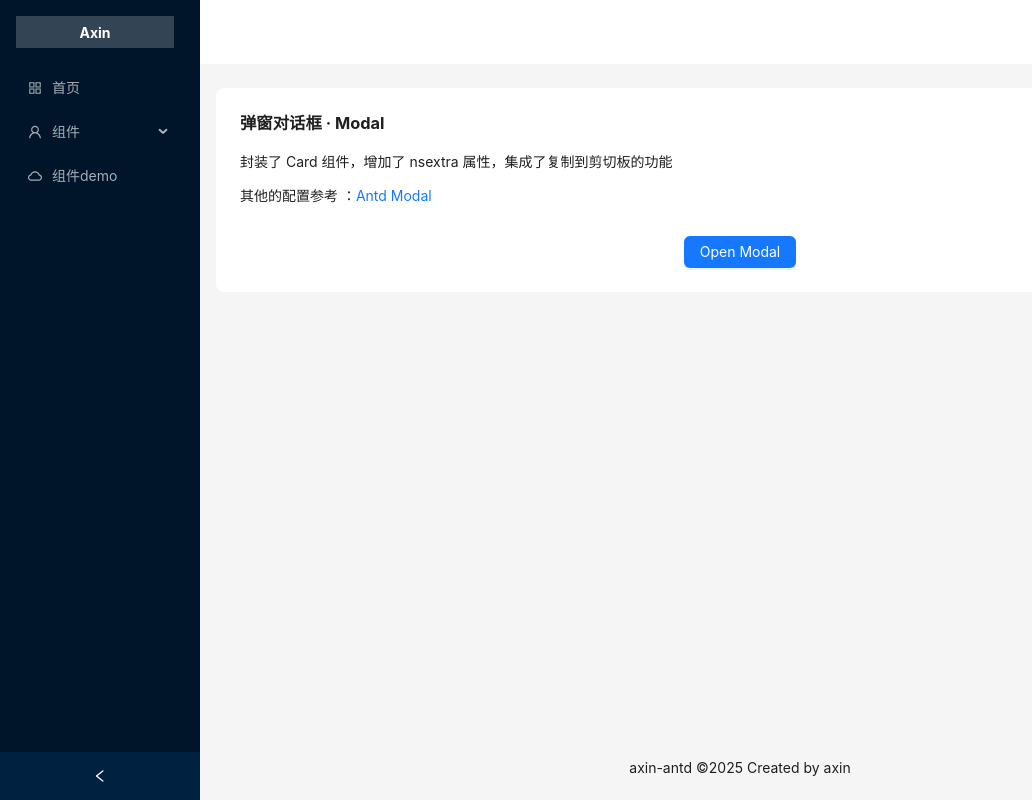
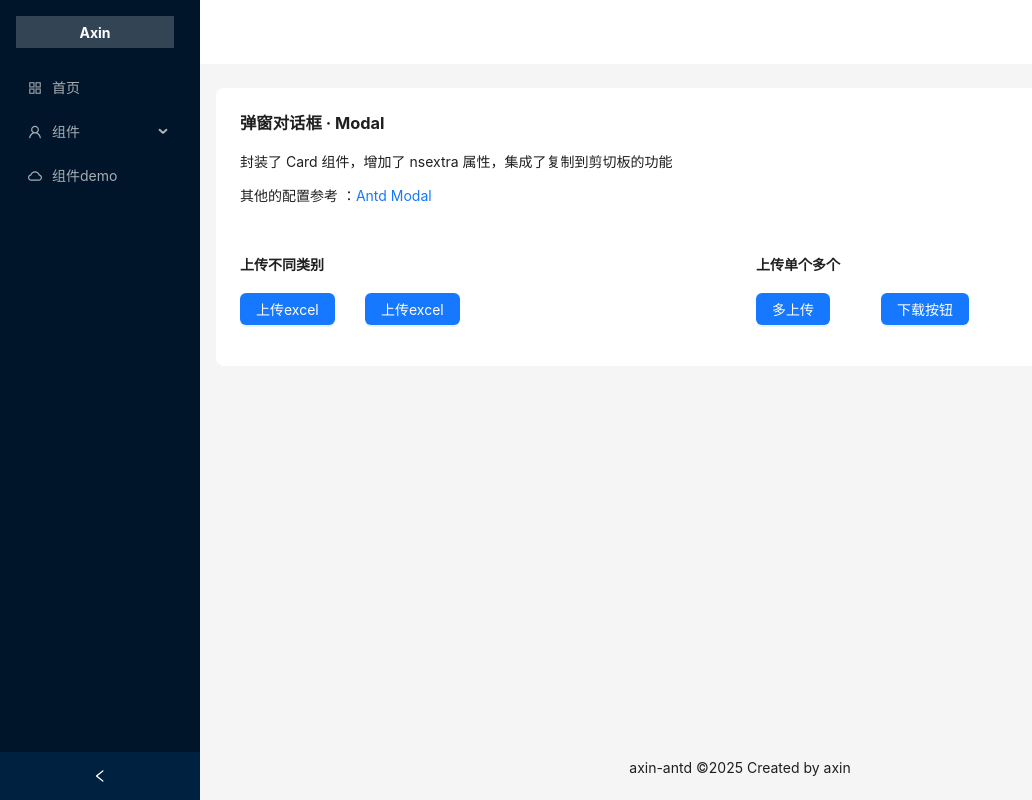
Before and after one commit to sexxOyxin/axin-antd, a React (Vite) app: page /zujian/modal in a window 1280 px wide. Shown: the whole page, without its empty margins (0-1032 px from the left). Built offline with nearby package versions, Linux system fonts and the light colour scheme.

Commit message:
update modal

```diff
--- a/src/pages/zujian/modal/CustomModal.tsx
+++ b/src/pages/zujian/modal/CustomUploadModal.tsx
@@ -1,7 +1,14 @@
 import React, { useState } from 'react';
 import { Button, Modal } from 'antd';
 
-const App: React.FC = () => {
+interface CustomModalProps {
+  btnText: string;
+}
+
+interface WrapperProps {
+  props: CustomModalProps;
+}
+const App: React.FC<WrapperProps> = ({props: {btnText}}) => {
   const [isModalOpen, setIsModalOpen] = useState(false);
 
   const showModal = () => {
@@ -19,7 +26,7 @@ const App: React.FC = () => {
   return (
     <>
       <Button type="primary" onClick={showModal}>
-        Open Modal
+      {btnText}
       </Button>
       <Modal
         title="Basic Modal"
--- a/src/pages/zujian/modal/index.tsx
+++ b/src/pages/zujian/modal/index.tsx
@@ -1,18 +1,61 @@
-import React from 'react';
-import CustomModal from './CustomModal';
+import React, { useState } from 'react';
+import { Button, Col, Radio, Row, Slider, Space } from 'antd';
+import type { ConfigProviderProps } from 'antd';
+import CustomUploadModal from './CustomUploadModal';
 import '../index.css'
 
 const App: React.FC = () => {
+  const props1 = {
+    btnText: '上传excel'
+  };
+  const props2 = {
+    btnText: '上传excel'
+  };
+  const props3 = {
+    btnText: '多上传'
+  };
+  const props4 = {
+    btnText: '下载按钮'
+  };
+  const props5 = {
+    btnText: '下载按钮'
+  };
+  const props6 = {
+    btnText: '下载按钮'
+  };
   return (
-    <>
     <div className='zujian-description'>
-    <h3>弹窗对话框 · Modal</h3>
-    <p>封装了 Card 组件，增加了 nsextra 属性，集成了复制到剪切板的功能</p>
-    <p> 其他的配置参考 ：<a href="https://ant.design/components/modal-cn/">Antd Modal</a></p>
-    <br/>
+      <h3>弹窗对话框 · Modal</h3>
+      <p>封装了 Card 组件，增加了 nsextra 属性，集成了复制到剪切板的功能</p>
+      <p> 其他的配置参考 ：<a href="https://ant.design/components/modal-cn/">Antd Modal</a></p>
+      <br />
+      <Row gutter={32}>
+        <Col span={12}>
+          <h4>上传不同类别</h4>
+          <Row gutter={16}>
+            <Col span={6}>
+              <CustomUploadModal props={props1} />
+            </Col>
+            <Col span={6}>
+              <CustomUploadModal props={props2} />
+            </Col>
+          </Row>
+        </Col>
+        <Col span={12}>
+          <h4>上传单个多个</h4>
+          <Row gutter={16}>
+            <Col span={6}>
+              <CustomUploadModal props={props3} />
+            </Col>
+            <Col span={6}>
+              <CustomUploadModal props={props4} />
+            </Col>
+          </Row>
+        </Col>
+      </Row>
+
+      <br />
     </div>
-    <CustomModal />
-    </>
   );
 };
 
```
Also changed, not shown: src/pages/zujian/modal/CustomInfoModal.tsx (added), 1 other file (tests, documents, lock files or other folders).
